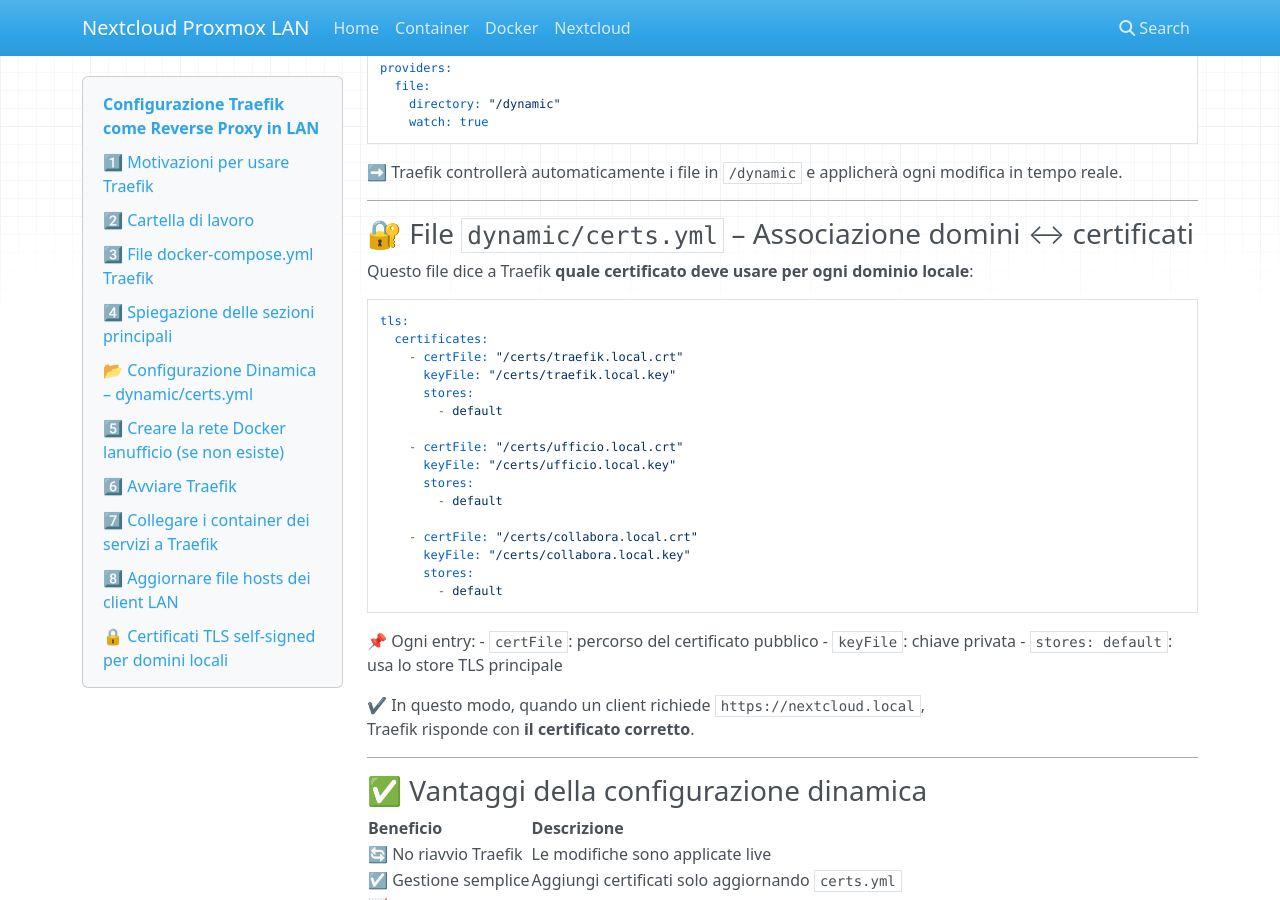
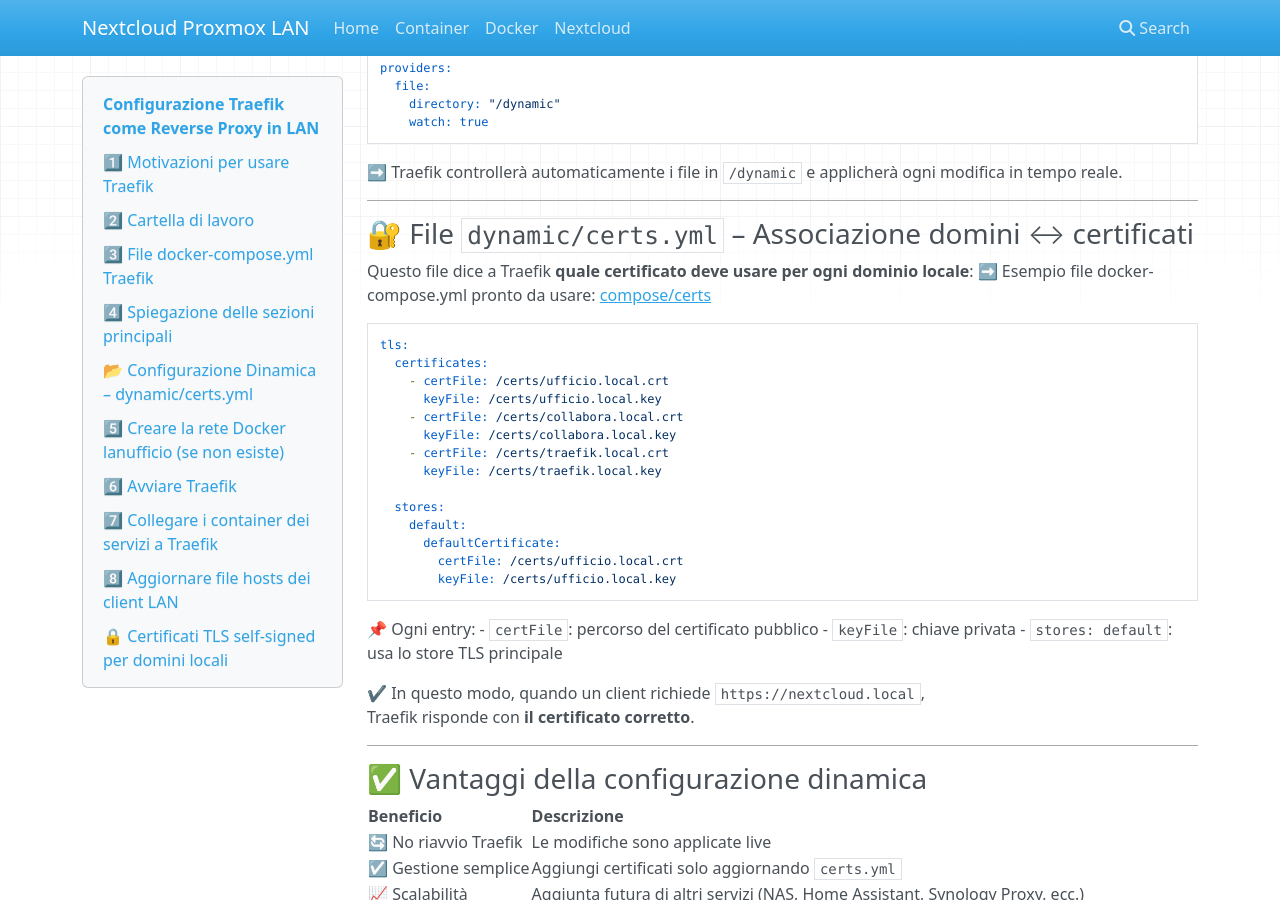
Before and after one commit to masilib/nextcloud-proxmox-lan, an MkDocs documentation site: the page built from docs/04-installazione-traefik.md, in a window 1280 px wide and 900 px high, scrolled down 2252 px. Built offline with MkDocs 1.6.1, drawn with Linux system fonts in a browser that asks for light colours; nearby versions of some CDN libraries.

Commit message:
Update 04-installazione-traefik.md

````diff
--- a/docs/04-installazione-traefik.md
+++ b/docs/04-installazione-traefik.md
@@ -128,24 +128,24 @@ providers:
 ### 🔐 File `dynamic/certs.yml` – Associazione domini ↔ certificati
 
 Questo file dice a Traefik **quale certificato deve usare per ogni dominio locale**:
+➡️ Esempio file docker-compose.yml pronto da usare:
+[compose/certs](../compose/certs.yml)
 
 ```yaml
 tls:
   certificates:
-    - certFile: "/certs/traefik.local.crt"
-      keyFile: "/certs/traefik.local.key"
-      stores:
-        - default
+    - certFile: /certs/ufficio.local.crt
+      keyFile: /certs/ufficio.local.key
+    - certFile: /certs/collabora.local.crt
+      keyFile: /certs/collabora.local.key
+    - certFile: /certs/traefik.local.crt
+      keyFile: /certs/traefik.local.key
 
-    - certFile: "/certs/ufficio.local.crt"
-      keyFile: "/certs/ufficio.local.key"
-      stores:
-        - default
-
-    - certFile: "/certs/collabora.local.crt"
-      keyFile: "/certs/collabora.local.key"
-      stores:
-        - default
+  stores:
+    default:
+      defaultCertificate:
+        certFile: /certs/ufficio.local.crt
+        keyFile: /certs/ufficio.local.key
 ```
 
 📌 Ogni entry:
````
